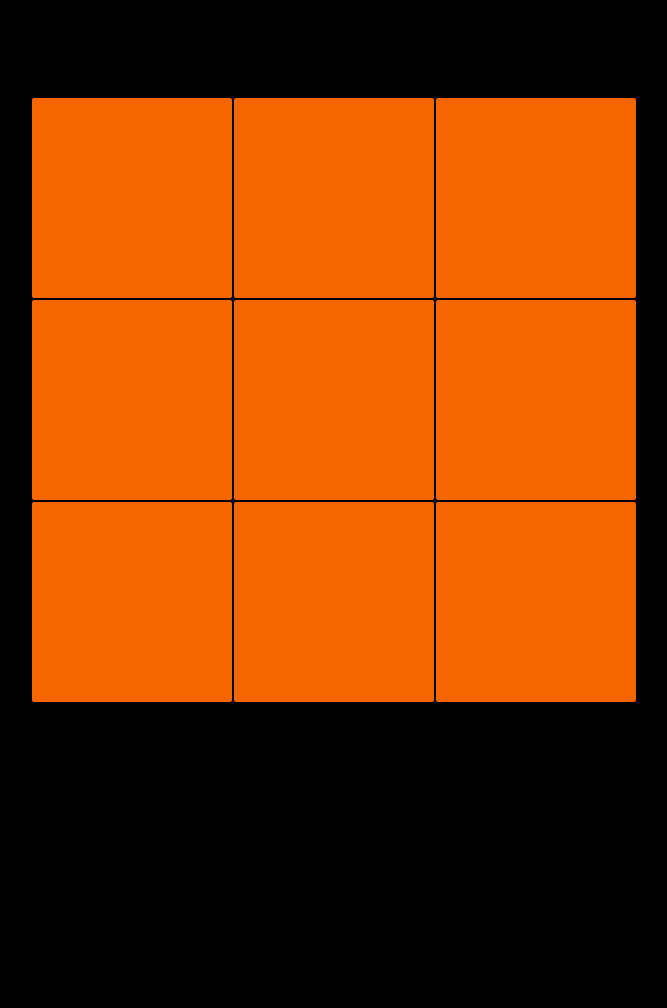
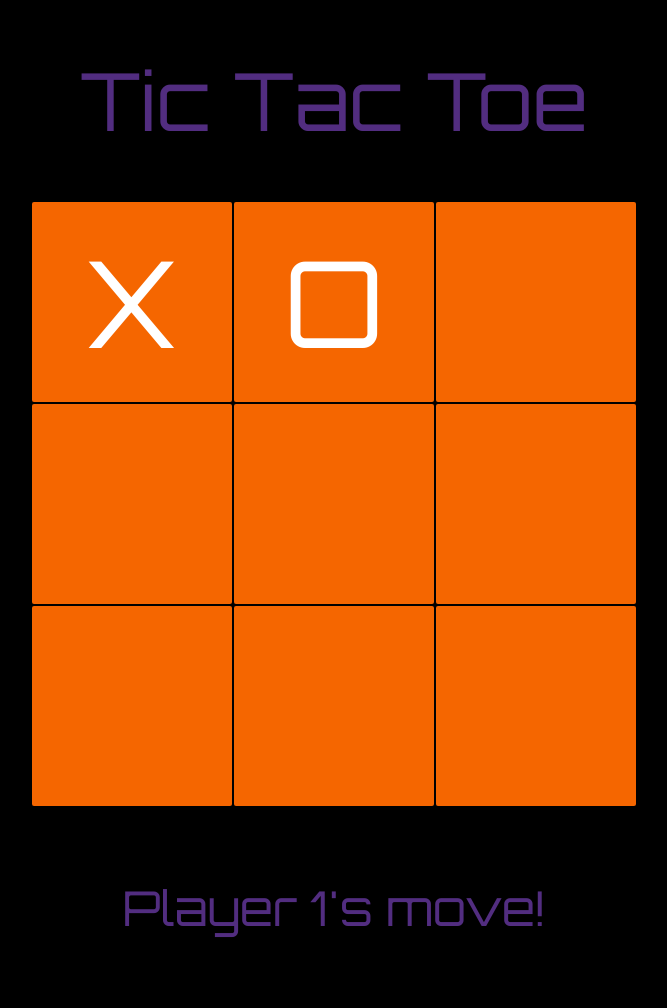
Before and after one commit to kevinhalliwell/TicTacToe, a plain HTML site: page index.html in a window 1280 px wide. Shown: the whole page, without its empty margins (306-973 px from the left). Before the commit the page ends 800 px from the top, so only its background shows below. Drawn offline with Linux system fonts and the light colour scheme.

Commit message:
updates
added title and footer. testing font and font sizes

```diff
--- a/css/style.css
+++ b/css/style.css
@@ -19,21 +19,31 @@ body{
 /* LAYOUT
 /*******************************************/
 .outerContainer{
-	  display: grid;
-	  place-items: center;
-	  min-height: 100vh;
+	display: grid;
+	place-items: center;
+	min-height: 100vh;
 }
 .innerContainer{
     display: grid;
     grid-gap: 2px;
     grid-template-columns: repeat(3, 200px);
-	  grid-template-rows: repeat(3, 200px);
+	grid-template-rows: repeat(5, 200px);
+}
+.title{
+	background-color: #000000;
+	color: #fff;
+	border-radius: 2px;
+	grid-row: 1;
+	grid-column: span 3;
+	display: flex;
+	align-items: center;
+	justify-content: center;
 }
 .cell1, .cell2, .cell3{
 	background-color: #F56600;
 	color: #fff;
 	border-radius: 2px;
-	grid-row: 1;
+	grid-row: 2;
 	display: flex;
 	align-items: center;
 	justify-content: center;
@@ -42,17 +52,26 @@ body{
 	background-color: #F56600;
 	color: #fff;
 	border-radius: 2px;
-	grid-row: 2;
+	grid-row: 3;
 	display: flex;
 	align-items: center;
 	justify-content: center;
 }
 .cell7, .cell8, .cell9{
-  background-color: #F56600;
-	/* background-color: #522D80; */
+  	background-color: #F56600;
 	color: #fff;
 	border-radius: 2px;
-	grid-row: 3;
+	grid-row: 4;
+	display: flex;
+	align-items: center;
+	justify-content: center;
+}
+.footer{
+	background-color: #000000;
+	color: #fff;
+	border-radius: 2px;
+	grid-row: 5;
+	grid-column: span 3;
 	display: flex;
 	align-items: center;
 	justify-content: center;
@@ -65,6 +84,16 @@ body{
 	font-family: "Orbitron";
 	font-size: 750%;
 }
+.title{
+	font-family: "Orbitron";
+	font-size: 5em;
+	color: #522D80;
+}
+.footer{
+	font-family: "Orbitron";
+	font-size: 3em;
+	color: #522D80;
+}
 
 /******************************************
 /* ADDITIONAL STYLES
--- a/index.html
+++ b/index.html
@@ -15,8 +15,9 @@
 	<body>
 		<section class="outerContainer">
 			<section class="innerContainer">
-				<section class="cell1"></section>
-				<section class="cell2"></section>
+				<section class="title">Tic Tac Toe</section>
+				<section class="cell1">X</section>
+				<section class="cell2">O</section>
 				<section class="cell3"></section>
 				<section class="cell4"></section>
 				<section class="cell5"></section>
@@ -24,6 +25,7 @@
 				<section class="cell7"></section>
 				<section class="cell8"></section>
 				<section class="cell9"></section>
+				<section class="footer">Player 1's move!</section>
 			</section>
 		</section>
 		<script type="text/javascript" src="js/main.js"></script>
```
